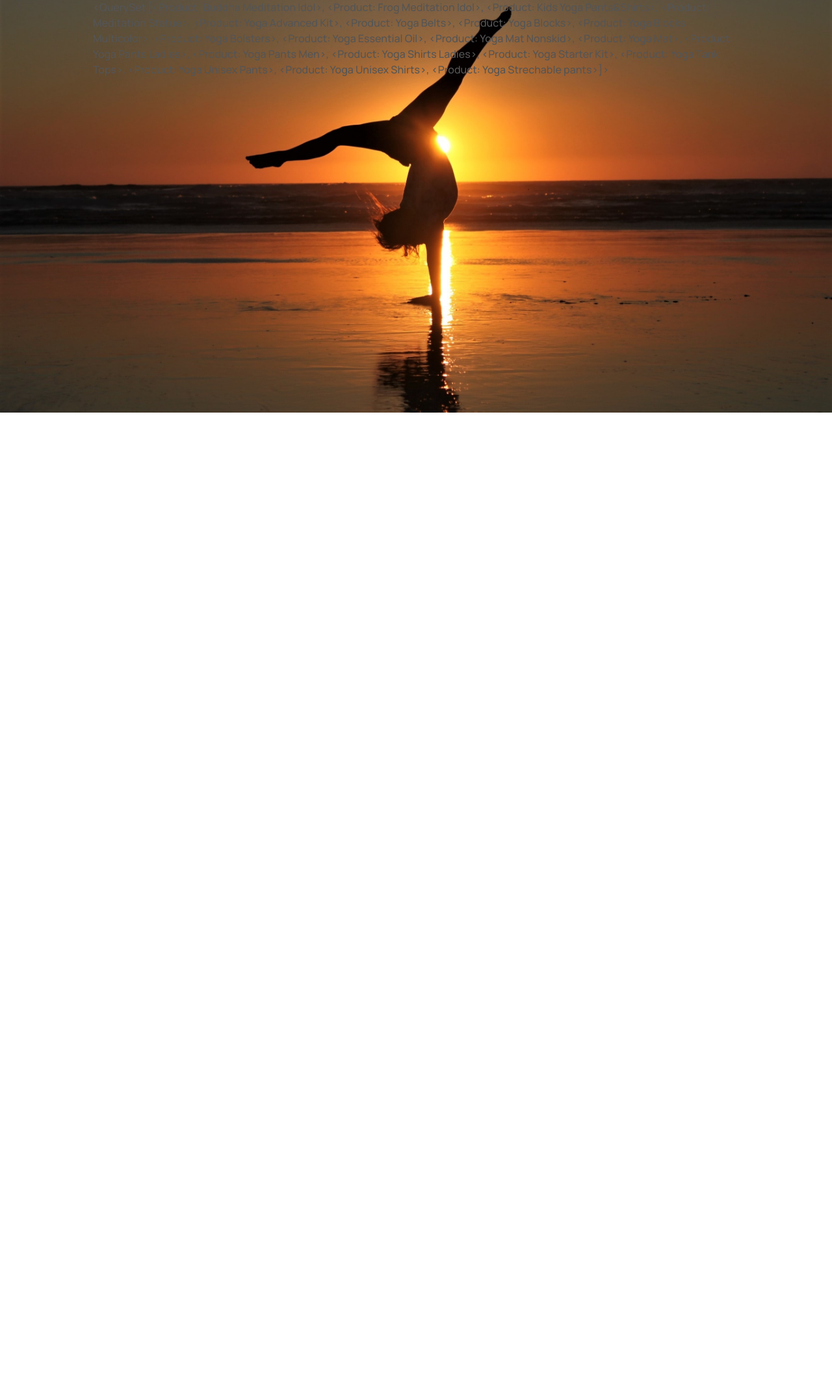
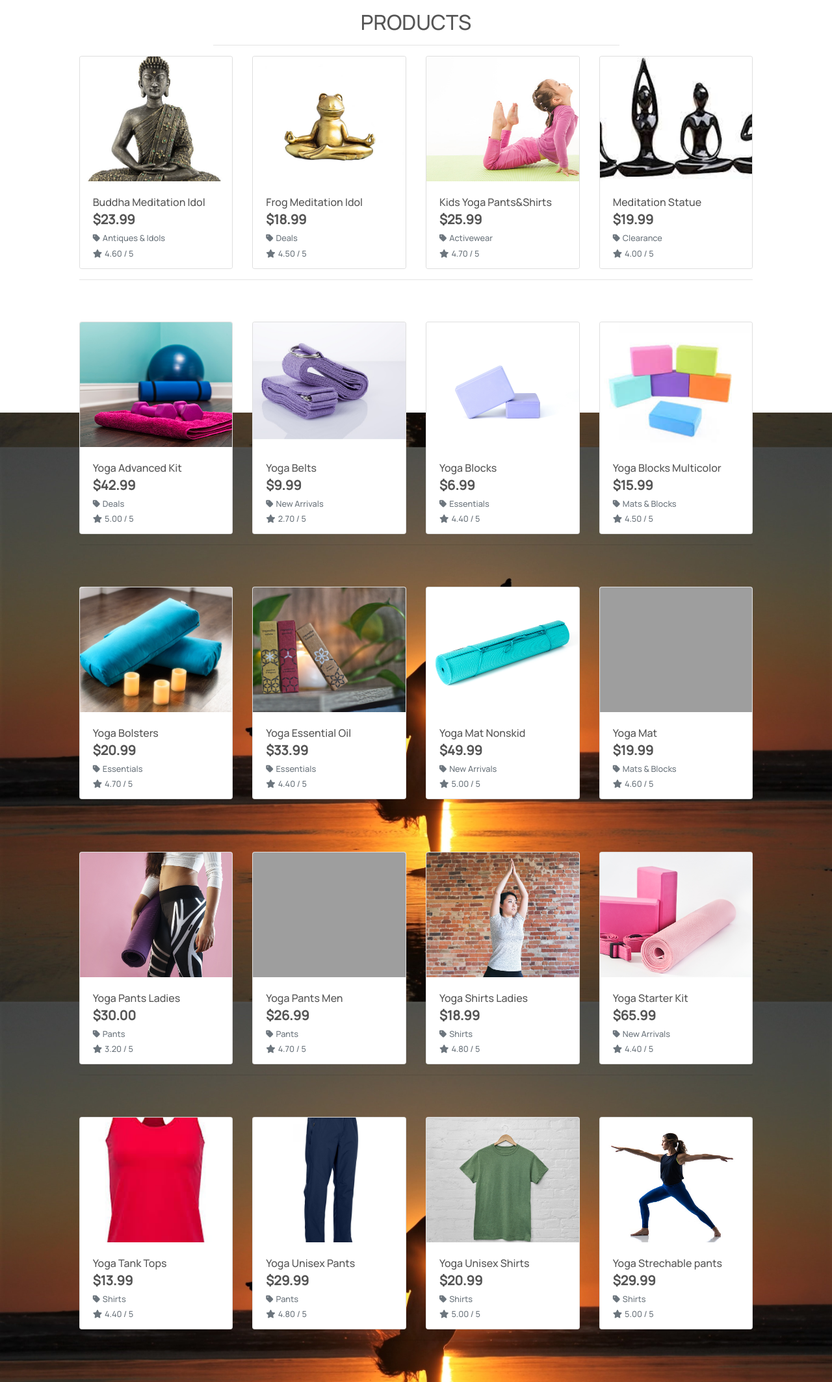
Before and after one commit to Bhargavi84/yoga-emporium, a Django app: page /products/ in a window 1280 px wide. Shown: the part 165-2292 px from the top of the page at 65% size. Before the commit the page ends 800 px from the top, so only its background shows below. Run offline with Django 3.2, Linux system fonts and the light colour scheme; data comes from the database, SQL or seed files in the repository; some libraries are stand-ins or nearby versions; grey boxes are pictures that could not be loaded.

Commit message:
Added contents to product.html template

```diff
--- a/products/templates/products/products.html
+++ b/products/templates/products/products.html
@@ -10,11 +10,84 @@
 {% endblock %}
 
 {% block content %}
-    <div class="container">
+    <div class="overlay"></div>
+    <div class="container-fluid">
         <div class="row">
-            <div class="col">
-                {{ products }}
+            <div class="col text-center mt-3">
+                <h2 class="logo-font">Products</h2>
+                <hr class="w-50 mb-1">
             </div>
         </div>
+        <div class="row">
+            <div class="product-container col-10 offset-1">
+                <div class="row mt-1 mb-2"></div>
+                <div class="row">
+                    {% for product in products %}
+                    <div class="col-sm-6 col-md-6 col-lg-4 col-xl-3">
+                        <div class="card h-100 border-1">
+                            {% if product.image %}
+                            <a href="">
+                                <img class="card-img-top img-fluid" src="{{ product.image.url }}"
+                                    alt="{{ product.name }}">
+                            </a>
+                            {% else %}
+                            <a href="">
+                                <img class="card-img-top img-fluid" src="{{ MEDIA_URL }}noimage.png"
+                                    alt="{{ product.name }}">
+                            </a>
+                            {% endif %}
+                            <div class="card-body pb-0">
+                                <p class="mb-0">{{ product.name }}</p>
+                            </div>
+                            <div class="card-footer bg-white pt-0 border-0 text-left">
+                                <div class="row">
+                                    <div class="col">
+                                        <p class="lead mb-0 text-left font-weight-bold">${{ product.price }}</p>
+                                        {% if product.category %}
+                                        <p class="small mt-1 mb-0">
+                                            <a class="text-muted"
+                                                href="{% url 'products' %}?category={{ product.category.name }}">
+                                                <i class="fas fa-tag mr-1"></i>{{ product.category.friendly_name }}
+                                            </a>
+                                        </p>
+                                        {% endif %}
+                                        {% if product.rating %}
+                                        <small class="text-muted"><i class="fas fa-star mr-1"></i>{{ product.rating }} /
+                                            5</small>
+                                        {% else %}
+                                        <small class="text-muted">No Rating</small>
+                                        {% endif %}
+                                    </div>
+                                </div>
+                            </div>
+                        </div>
+                    </div>
+                    {% if forloop.counter|divisibleby:1 %}
+                    <div class="col-12 d-sm-none mb-5">
+                        <hr>
+                    </div>
+                    {% endif %}
+                    {% if forloop.counter|divisibleby:2 %}
+                    <div class="col-12 d-none d-sm-block d-md-block d-lg-none mb-5">
+                        <hr>
+                    </div>
+                    {% endif %}
+                    {% if forloop.counter|divisibleby:3 %}
+                    <div class="col-12 d-none d-lg-block d-xl-none mb-5">
+                        <hr>
+                    </div>
+                    {% endif %}
+                    {% if forloop.counter|divisibleby:4 %}
+                    <div class="col-12 d-none d-xl-block mb-5">
+                        <hr>
+                    </div>
+                    {% endif %}
+
+                    {% endfor %}
+                </div>
+            </div>
+        </div>
+
     </div>
+
 {% endblock %}
--- a/products/views.py
+++ b/products/views.py
@@ -10,6 +10,7 @@
     products = Product.objects.all()
 
     context = {
-        'products': products
+        'products': products,
     }
+
     return render(request, 'products/products.html', context)
--- a/static/css/base.css
+++ b/static/css/base.css
@@ -61,6 +61,21 @@
     background: rgb(83, 80, 80) !important;
 }
 
+.overlay {
+        height:100%;
+        width: 100%;
+        top:0;
+        left:0;
+        position:fixed;
+        background:white;
+        z-index: -1;
+}
+.card-img-top {
+    width: 100%;
+    height: 15vw;
+    object-fit: cover;
+}
+
 /* -------------------------------- Media Queries */
 
 /* Slightly larger container on xl screens */
```
